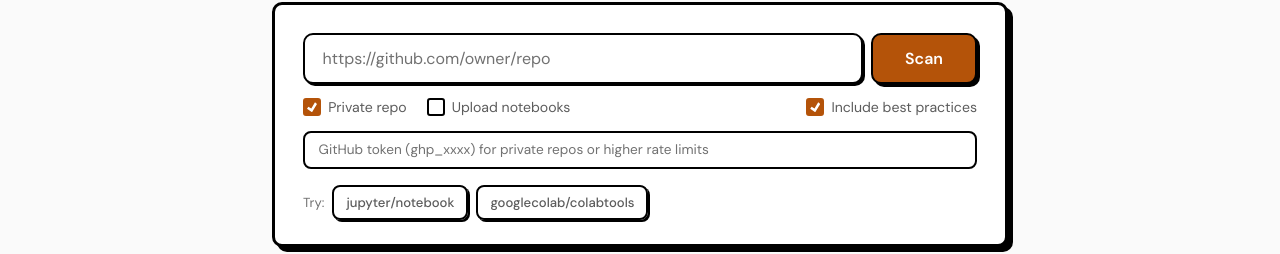
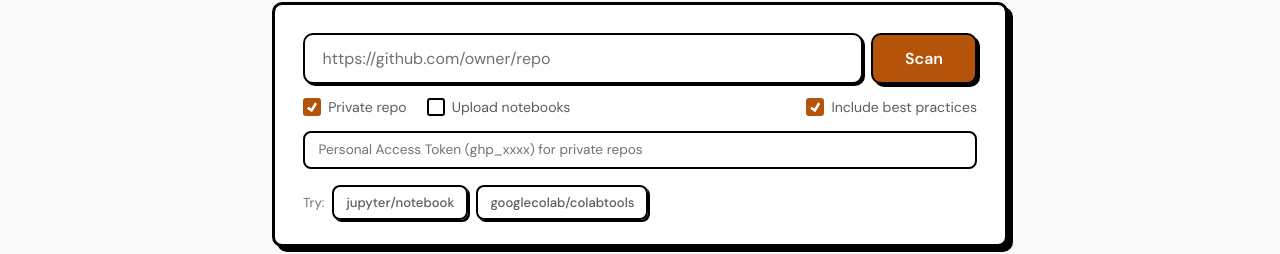
Before and after one commit to berkeley-dsep-infra/jupyterlab-a11y-checker, a website built with Vite: page experimental/jupycheck/index.html in a window 1280 px wide. Both pictures are taken after a click on the label "Private repo". Shown: the part 323-577 px from the top of the page. Built offline with nearby package versions, Linux system fonts and the light colour scheme; no server answers; files whose address does not match are found by name.

Commit message:
style(jupycheck): rename token field to Personal Access Token

```diff
--- a/experimental/jupycheck/index.html
+++ b/experimental/jupycheck/index.html
@@ -1351,7 +1351,7 @@
           <input
             type="text"
             id="token"
-            placeholder="GitHub token (ghp_xxxx) for private repos or higher rate limits"
+            placeholder="Personal Access Token (ghp_xxxx) for private repos"
           />
         </div>
 
```
